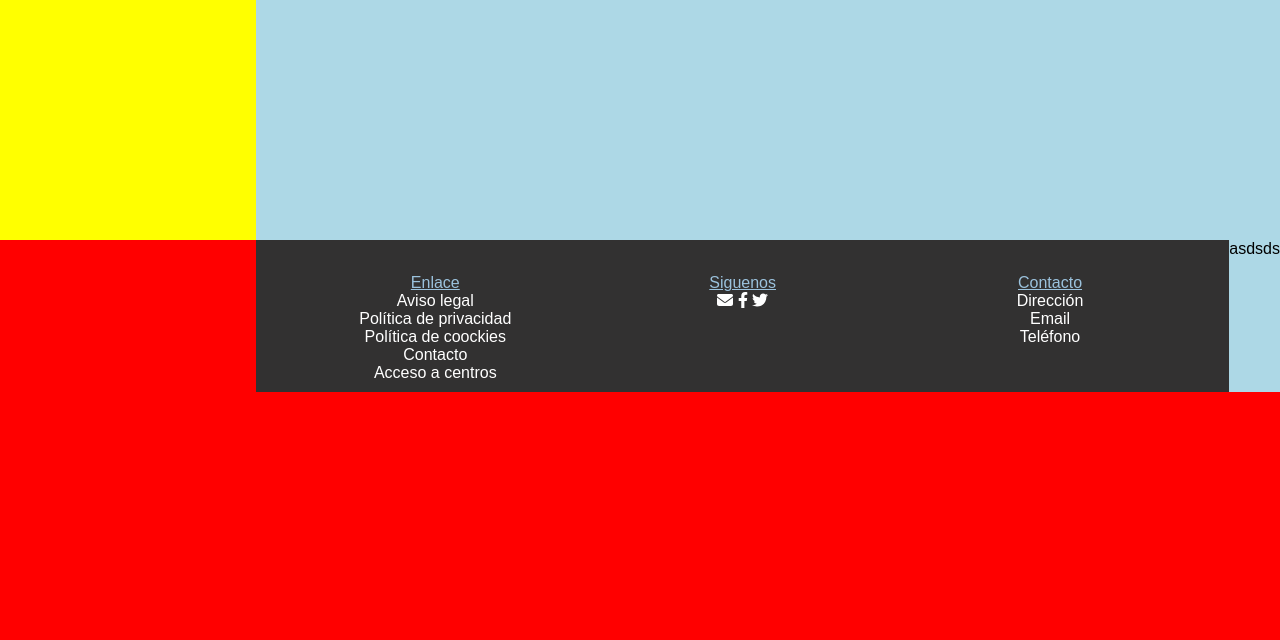
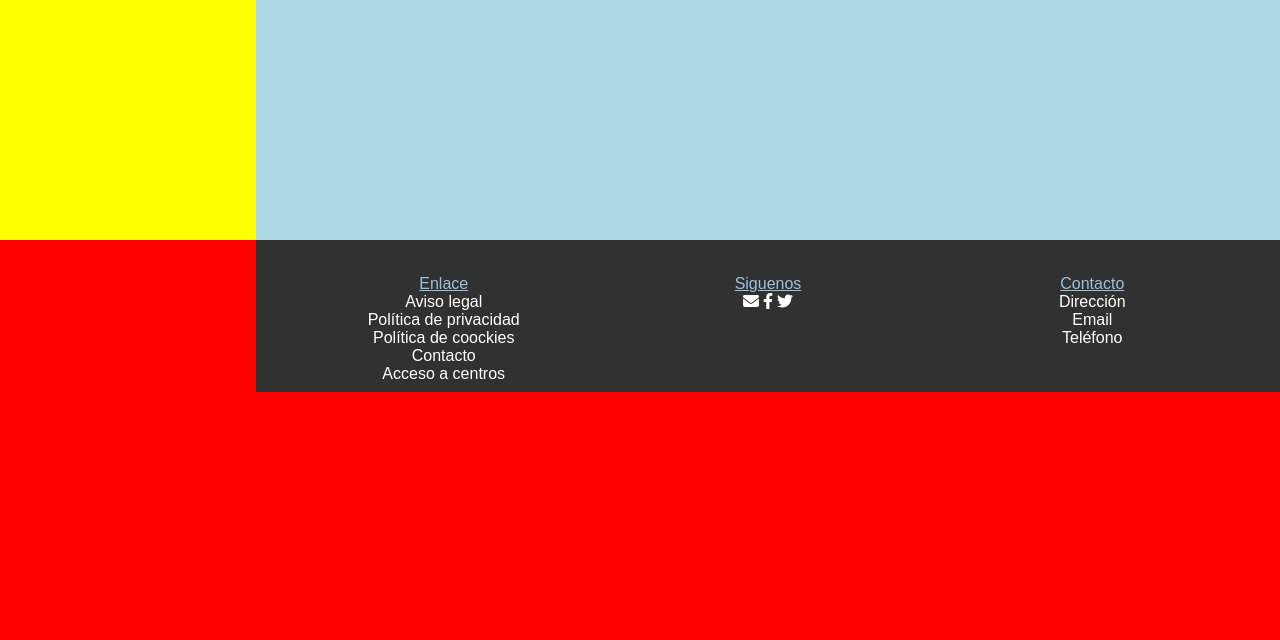
Before and after one commit to CPIFP-Bajo-Aragon/Daw2-Ret1Team3, a PHP site: page /Alumno/Buscar_Ofertas/index.php in a window 1280 px wide. Shown: the part 5360-6000 px from the top of the page. Run offline with PHP 8.4, Linux system fonts and the light colour scheme; the visitor is signed in with stand-in values (Sample User, id 1); data that the repository does not hold is empty.

Commit message:
Prueba borrar

```diff
--- a/Footer/footer.php
+++ b/Footer/footer.php
@@ -29,4 +29,3 @@
             </div>
             </div>
         </footer>
-asdsds
```
